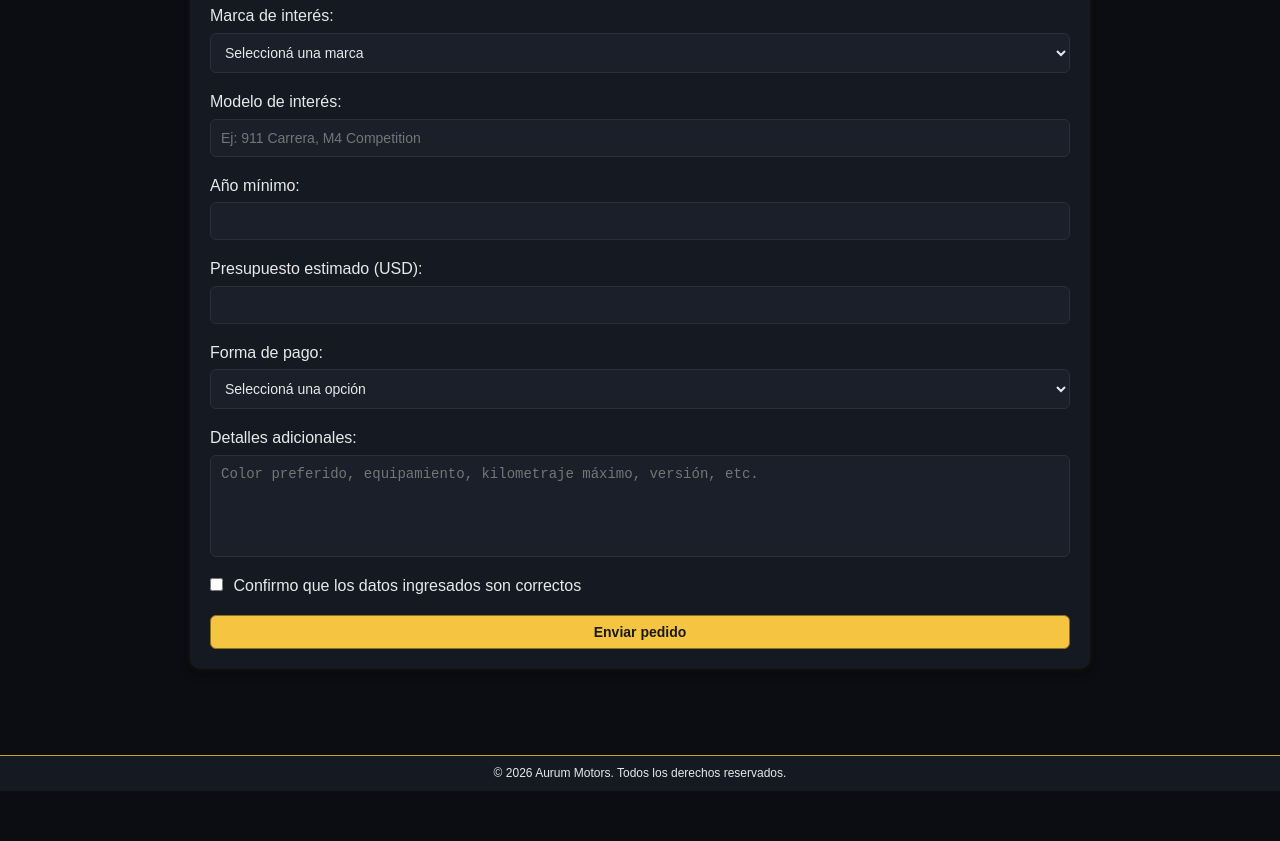
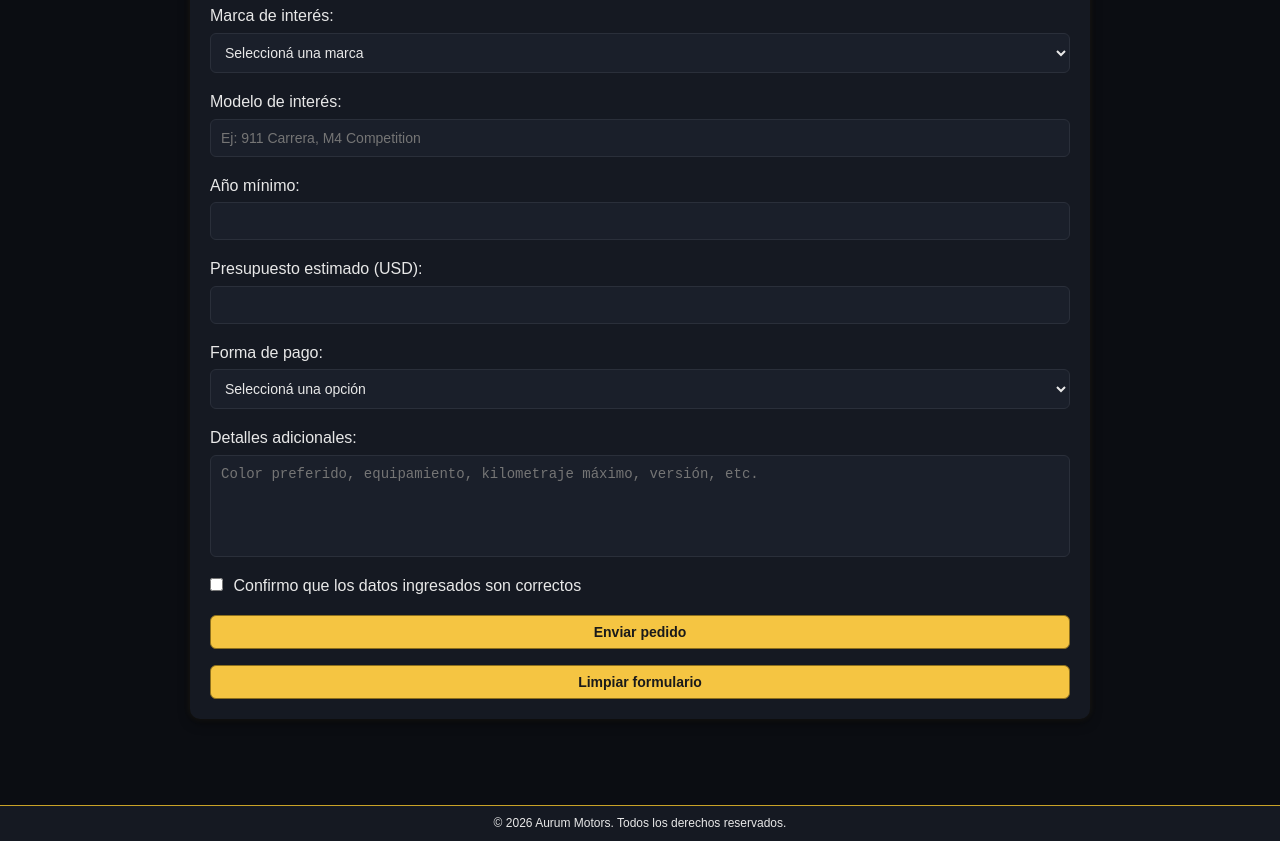
Before and after one commit to Santttaloisio/TP1-PROGRAMACION, a plain HTML site: page pages/pedido.html in a window 1280 px wide. Shown: the part 630-1471 px from the top of the page. Before the commit the page ends 1421 px from the top, so only its background shows below. Drawn offline with Linux system fonts and the light colour scheme.

Commit message:
refactor logo y agregar boton limpiar formulario en pedido.html

```diff
--- a/pages/pedido.html
+++ b/pages/pedido.html
@@ -114,6 +114,9 @@
                 <button type="submit" class="boton-primario">
                     Enviar pedido
                 </button>
+                <button type="reset" class="boton-primario">
+                    Limpiar formulario
+                </button>
             </form>
         </section>
     </main>
```
Also changed, not shown: assets/favicon/aurom-logo.png.
